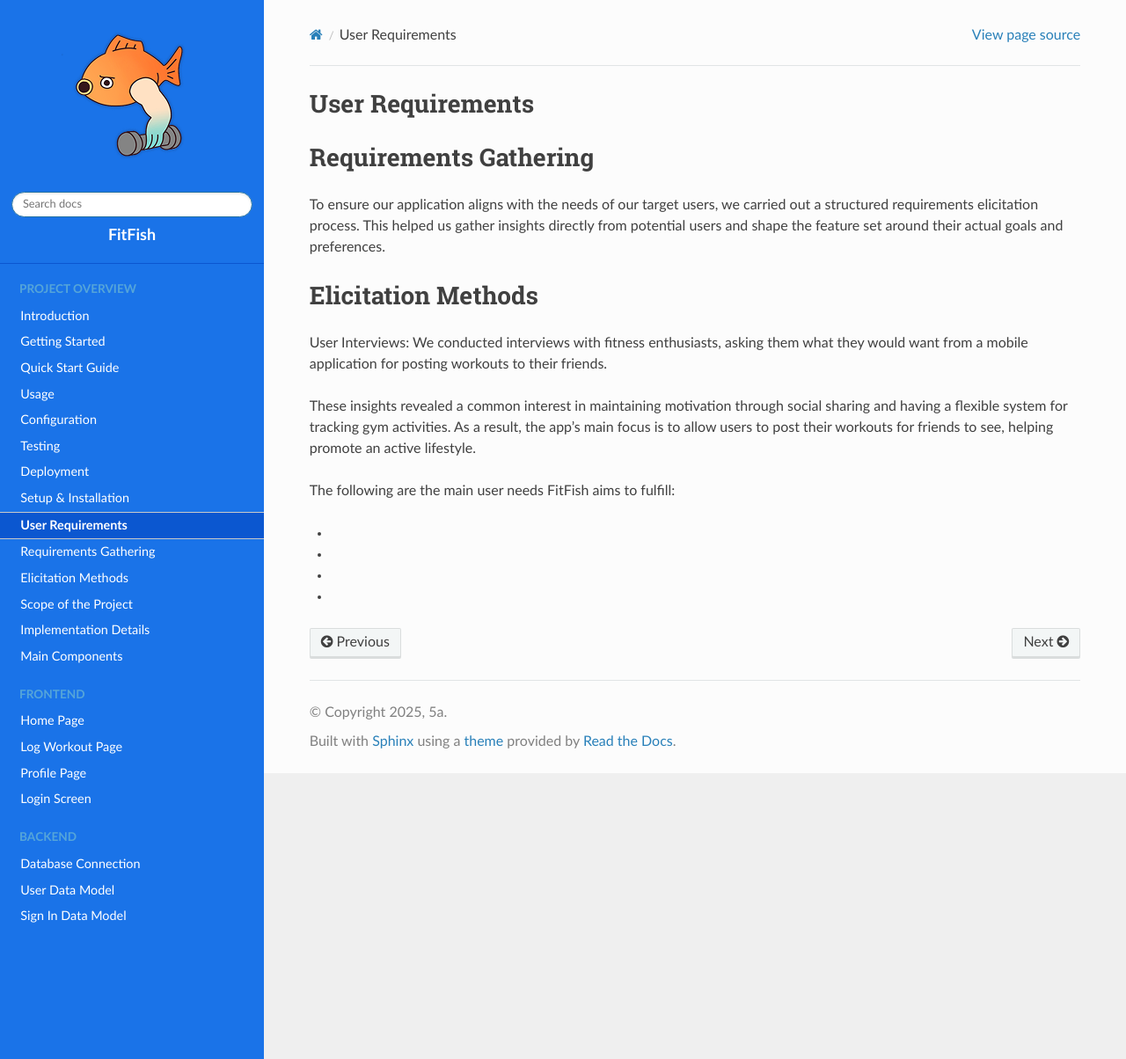
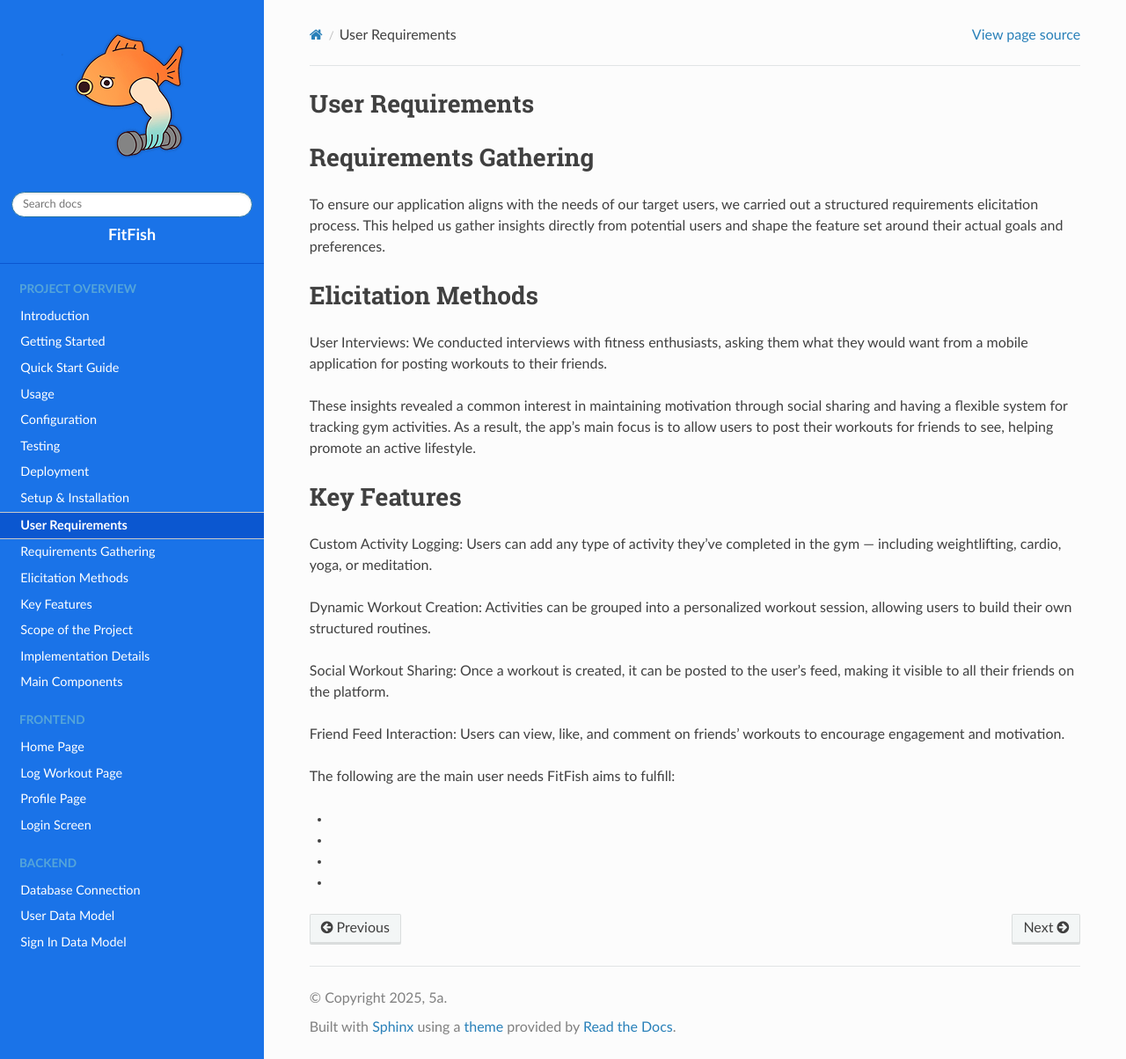
Before and after one commit to 5a-Fitness-App/5a-Code-Documentation, a Sphinx documentation site: the page built from docs/source/overview/requirements.rst, in a window 1280 px wide and 1204 px high. Shown: the whole window at 88% size. Built offline with Sphinx 7.4.7 and the Read the Docs theme 3.1.0, drawn with Linux system fonts in a browser that asks for light colours.

Commit message:
Update requirements.rst

```diff
--- a/docs/source/overview/requirements.rst
+++ b/docs/source/overview/requirements.rst
@@ -11,6 +11,20 @@ User Interviews: We conducted interviews with fitness enthusiasts, asking them w
 
 These insights revealed a common interest in maintaining motivation through social sharing and having a flexible system for tracking gym activities. As a result, the app's main focus is to allow users to post their workouts for friends to see, helping promote an active lifestyle.
 
+Key Features
+=====
+Custom Activity Logging:
+Users can add any type of activity they’ve completed in the gym — including weightlifting, cardio, yoga, or meditation.
+
+Dynamic Workout Creation:
+Activities can be grouped into a personalized workout session, allowing users to build their own structured routines.
+
+Social Workout Sharing:
+Once a workout is created, it can be posted to the user’s feed, making it visible to all their friends on the platform.
+
+Friend Feed Interaction:
+Users can view, like, and comment on friends’ workouts to encourage engagement and motivation.
+
 
 The following are the main user needs FitFish aims to fulfill:
 
```
